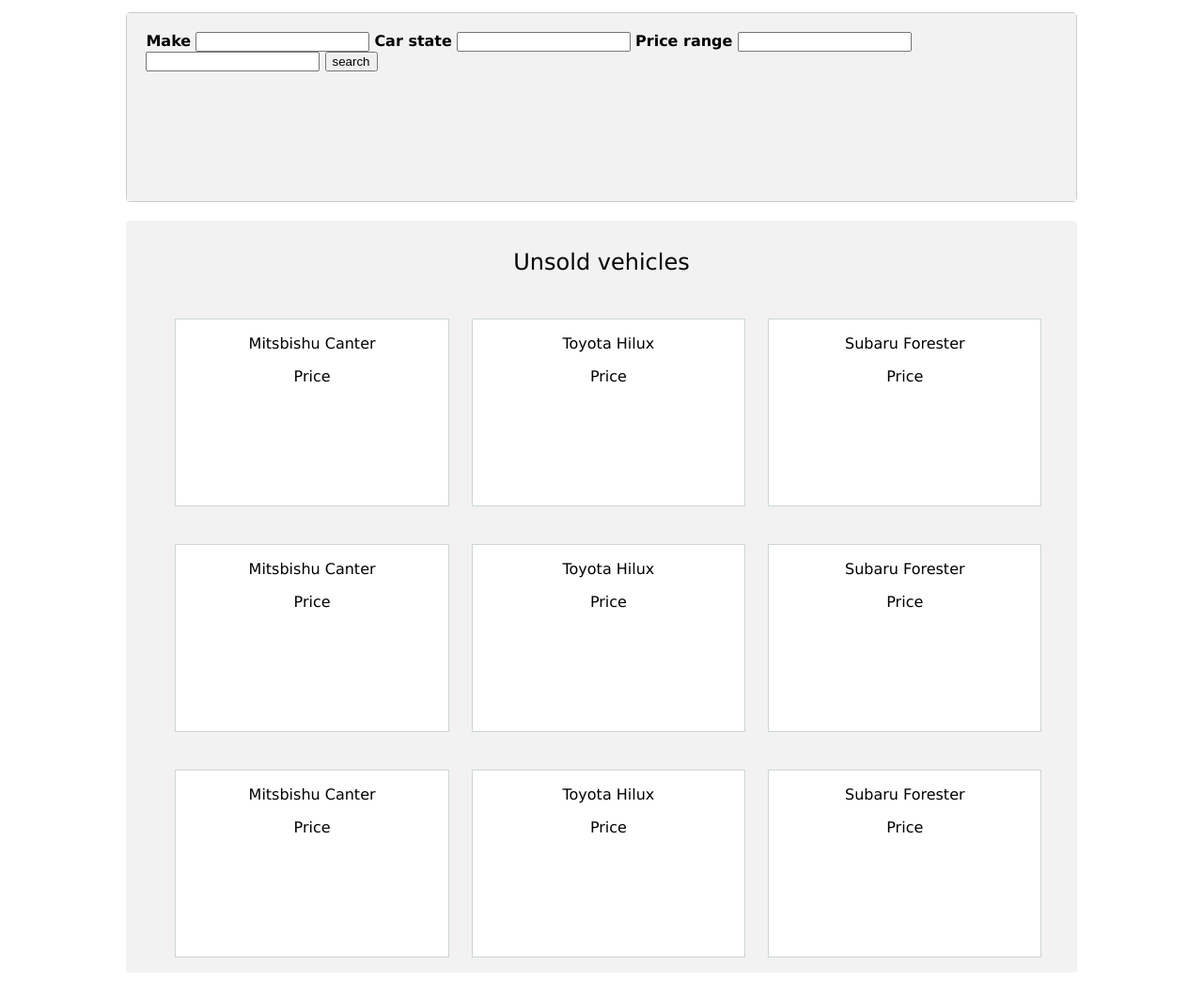
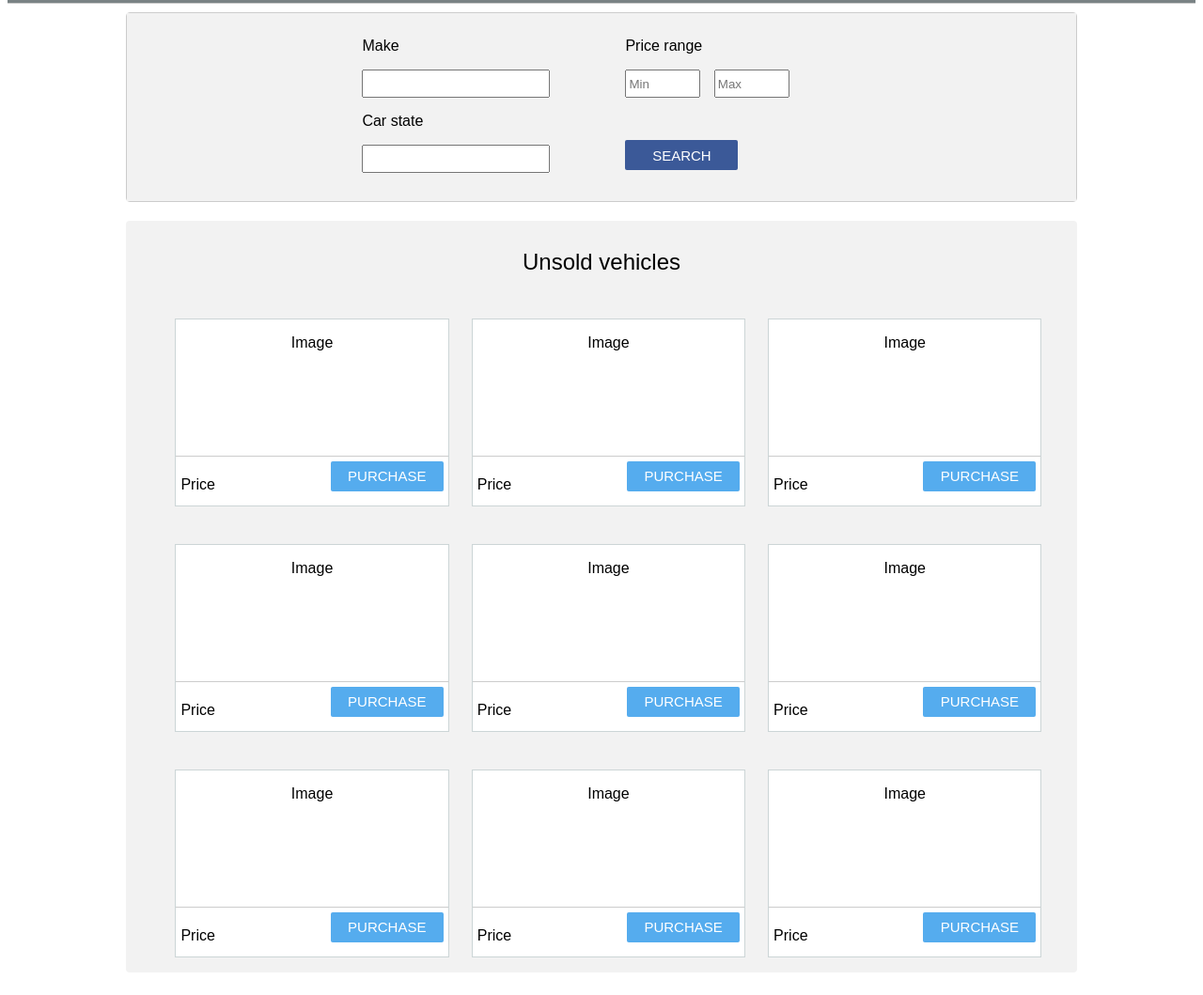
Before and after one commit to Dkabiswa/AutoMart, a plain HTML site: page UI/unsold.html in a window 1280 px wide. Shown: the part 140-1199 px from the top of the page at 94% size. Drawn offline with Linux system fonts and the light colour scheme.

Commit message:
Edit the unsold vehicle view

```diff
--- a/UI/unsold.css
+++ b/UI/unsold.css
@@ -1,5 +1,5 @@
 body {
-	font-family: "Lucida Grande";
+	font-family: sans-serif;
 
 }
 
@@ -47,11 +47,54 @@
 }
 
 .search-bottom {
+	margin: 0 auto;
+	width: 100%;
 	height: 200px;
-	padding-left: 20px;
-	padding-top: 20px;
+	padding-left: 250px;
+	padding-top: 10px;
 	background-color: #F2F2F2;
 }
+.make {
+	float: left;
+	margin-right: 80px;
+}
+.search-top input {
+	height: 30px;
+	padding-left: 10px;
+	width: 600px;
+	border-radius: 4px;
+}
+.search-top label {
+	color: white;
+	font-size: 20px;
+
+}
+.make input {
+	height: 30px;
+	width: 200px;
+}
+.pri input {
+	height: 30px;
+	width: 80px;
+	margin-right: 10px;
+}
+.button {
+	margin-top: 45px;
+}
+.btn {
+
+	border: none;
+	width: 120px;
+	background-color: #55acee;
+	border-radius: 2px;
+	color: white;
+	font-size: 15px;
+	height: 32px;
+}
+.ser {
+	background-color: #3b5998;
+}
+
 .form-container {
 	height: 200px;
 	width: 100%;
@@ -85,6 +128,23 @@
 	margin: 0 12px;
 	margin-bottom: 40px;
 }
+.veh-image {
+	height: 130px;
+	border-bottom: 1px solid #ccc;
+}
+.veh-bottom {
+	padding: 5px;
+}
+.veh-price {
+	float: left;
+}
+.price{
+	padding:5px;
+}
+.veh-button{
+	float: right;
+	padding: 5px;
+}
 
  ul{
 	list-style: none;
--- a/UI/unsold.html
+++ b/UI/unsold.html
@@ -11,7 +11,7 @@
 				<a class = "icon" href = "#">Dkat AutoMart</a>
 			</div>
 			<div class="search-top">
-    				<label for="searh"><b>SEARCH</b></label>
+    				<label class ="lab"for="searh"><b>SEARCH</b></label>
     				<input type="text" placeholder="key-word" name="search">
 			</div>
 		</div>
@@ -22,14 +22,20 @@
 				<form class="form-container">
 
     				<div class ="search-bottom">
-						<label for="make"><b>Make</b></label>
+    					<div class = "make">
+							<p>Make</p>
 							<input type="text" name="make">
-						<label for="state"><b>Car state</b></label>
+							<p>Car state</p>
 							<input type="text" name="state">
-						<label><b>Price range</b></label>
-						<input type="text">
-						<input type="text">
-						<button type="submit" class="btn">search</button>
+						</div>
+						<div class = "pri">
+							<p>Price range</p>
+							<input type="text" placeholder="Min">
+							<input type="text" placeholder="Max">
+							<div class = "button">
+								<button type="submit" class=" ser btn">SEARCH</button>
+							</div>
+						</div>
 					</div>
 				</form>
 			</div>
@@ -41,48 +47,129 @@
 					<li>
 						<div class = "vehicle">
 							<div class = "vehicle-icon">
-								<p>Mitsbishu Canter</p>
+								<div class= "veh-image">
+									<p>Image</p>
+								</div>
+								<div class = "vbottom">
+									<div class ="veh-price">
 										<p class = "price"> Price</p>
 									</div>
+									<div class ="veh-button">
+										<button type="submit" class="veh btn">PURCHASE</button>
+									</div>
+								</div>
+							</div>
 							<div class = "vehicle-icon">
-								<p>Toyota Hilux</p>
+								<div class= "veh-image">
+									<p>Image</p>
+								</div>
+								<div class = "vbottom">
+									<div class ="veh-price">
 										<p class = "price"> Price</p>
 									</div>
+									<div class ="veh-button">
+										<button type="submit" class="veh btn">PURCHASE</button>
+									</div>
+								</div>
+							</div>
 							<div class = "vehicle-icon">
-								<p>Subaru Forester</p>
+								<div class= "veh-image">
+									<p>Image</p>
+								</div>
+								<div class = "vbottom">
+									<div class ="veh-price">
 										<p class = "price"> Price</p>
+									</div>
+									<div class ="veh-button">
+										<button type="submit" class="veh btn">PURCHASE</button>
+									</div>
+								</div>
 							</div>
 						</div>
 					</li>
 					<li>
 						<div class = "vehicle">
 							<div class = "vehicle-icon">
-								<p>Mitsbishu Canter</p>
+								<div class= "veh-image">
+									<p>Image</p>
+								</div>
+								<div class = "vbottom">
+									<div class ="veh-price">
 										<p class = "price"> Price</p>
 									</div>
+									<div class ="veh-button">
+										<button type="submit" class="veh btn">PURCHASE</button>
+									</div>
+								</div>
+							</div>
 							<div class = "vehicle-icon">
-								<p>Toyota Hilux</p>
+								<div class= "veh-image">
+									<p>Image</p>
+								</div>
+								<div class = "vbottom">
+									<div class ="veh-price">
 										<p class = "price"> Price</p>
 									</div>
+									<div class ="veh-button">
+										<button type="submit" class="veh btn">PURCHASE</button>
+									</div>
+								</div>
+							</div>
 							<div class = "vehicle-icon">
-								<p>Subaru Forester</p>
+								<div class= "veh-image">
+									<p>Image</p>
+								</div>
+								<div class = "vbottom">
+									<div class ="veh-price">
 										<p class = "price"> Price</p>
+									</div>
+									<div class ="veh-button">
+										<button type="submit" class="veh btn">PURCHASE</button>
+									</div>
+								</div>
 							</div>
 						</div>
 					</li>
 					<li>
 						<div class = "vehicle">
 							<div class = "vehicle-icon">
-								<p>Mitsbishu Canter</p>
+								<div class= "veh-image">
+									<p>Image</p>
+								</div>
+								<div class = "vbottom">
+									<div class ="veh-price">
 										<p class = "price"> Price</p>
 									</div>
+									<div class ="veh-button">
+										<button type="submit" class="veh btn">PURCHASE</button>
+									</div>
+								</div>
+							</div>
 							<div class = "vehicle-icon">
-								<p>Toyota Hilux</p>
+								<div class= "veh-image">
+									<p>Image</p>
+								</div>
+								<div class = "vbottom">
+									<div class ="veh-price">
 										<p class = "price"> Price</p>
 									</div>
+									<div class ="veh-button">
+										<button type="submit" class="veh btn">PURCHASE</button>
+									</div>
+								</div>
+							</div>
 							<div class = "vehicle-icon">
-								<p>Subaru Forester</p>
+								<div class= "veh-image">
+									<p>Image</p>
+								</div>
+								<div class = "vbottom">
+									<div class ="veh-price">
 										<p class = "price"> Price</p>
+									</div>
+									<div class ="veh-button">
+										<button type="submit" class="veh btn">PURCHASE</button>
+									</div>
+								</div>
 							</div>
 						</div>
 					</li>
```
Lines whose indentation alone changed are shown as unchanged.
